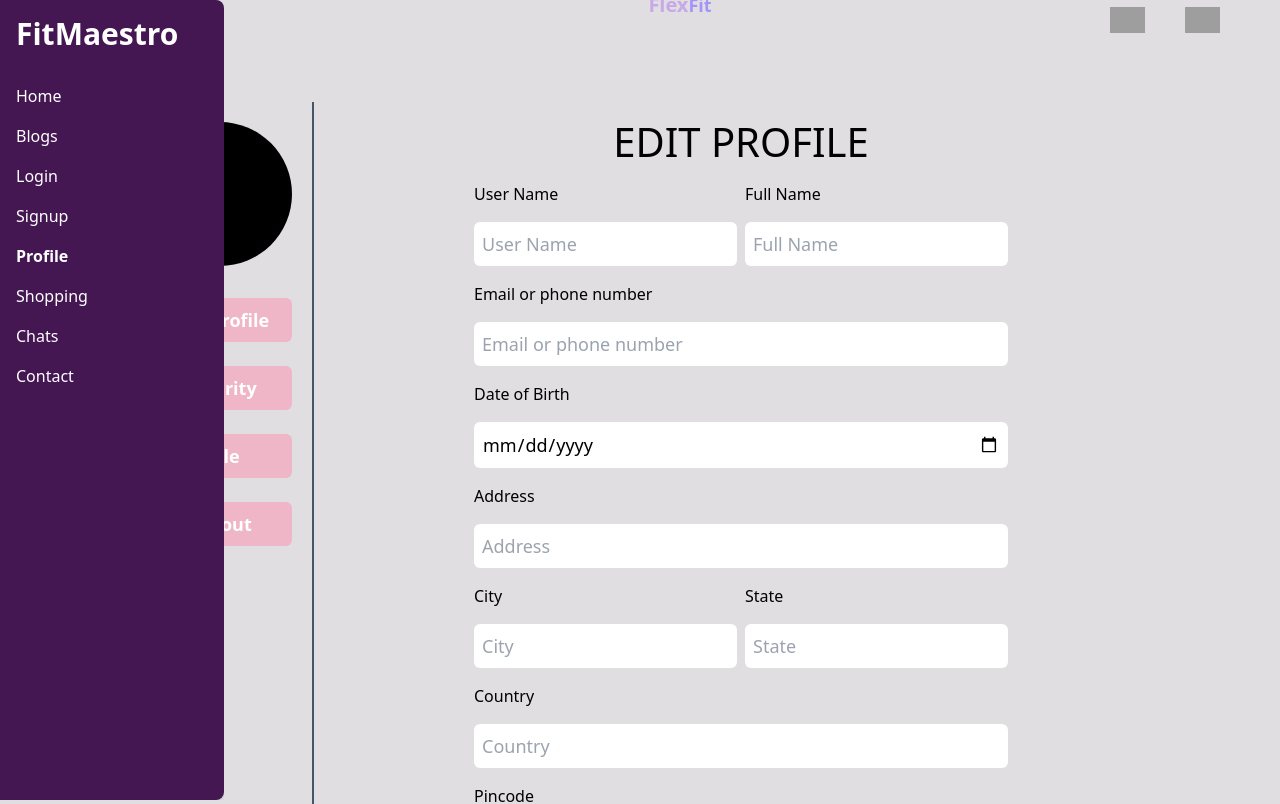
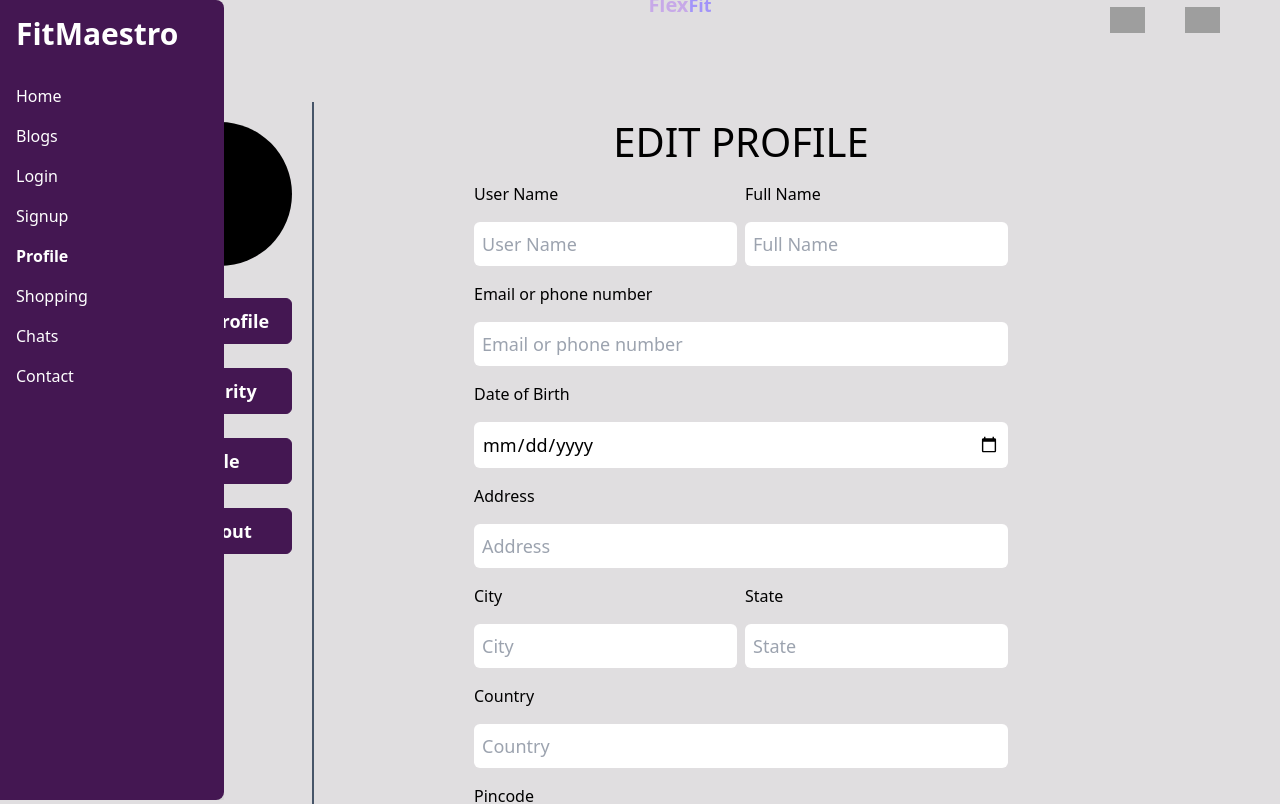
Before and after one commit to Adarsh-5454/Health-and-fitness-tracker, a React (Vite) app in the folder client/: page /profile in a window 1280 px wide. Shown: the top 804 px of the page. Built offline with nearby package versions, Linux system fonts and the light colour scheme; grey boxes are pictures that could not be loaded.

Commit message:
changes in Button color and ProfileNav

```diff
--- a/client/src/components/Button/Button.tsx
+++ b/client/src/components/Button/Button.tsx
@@ -3,7 +3,7 @@ import React from "react";
 const Button = ({ label }) => {
   return (
     <>
-         <button className="py-2 px-5 w-36 mb-6 text-lg font-bold border-primary-dark text-white rounded-md bg-primary-light hover:bg-primary-dark focus:outline-none focus:ring-2 focus:ring-purple-500">
+      <button className="py-2 px-5  mb-6 text-lg font-bold border border-1 border-primary-dark text-white rounded-md bg-primary-dark hover:bg-secondary-light hover:text-primary-dark focus:outline-none focus:ring-2 focus:ring-purple-500">
         {label}
       </button>
     </>
--- a/client/src/components/Profile/ProfileNav.tsx
+++ b/client/src/components/Profile/ProfileNav.tsx
@@ -4,8 +4,8 @@ import Button from "../Button/Button";
 const ProfileNav = () => {
   return (
     <>
-         <div className="flex flex-col items-center p-5 w-56 h-screen border-e-2 border-slate-600">
-            <div className="w-36 h-36 bg-black rounded-full bg-cover bg-center mb-8"></div>
+      <div className="flex flex-col  p-5 w-56 h-screen border-e-2 border-slate-600">
+        <div className="w-36 mx-auto h-36 bg-black rounded-full bg-cover bg-center mb-8"></div>
         <Button label={"Edit Profile"} />
         <Button label={"Security"} />
         <Button label={"Role"} />
```
Lines whose indentation alone changed are shown as unchanged.
